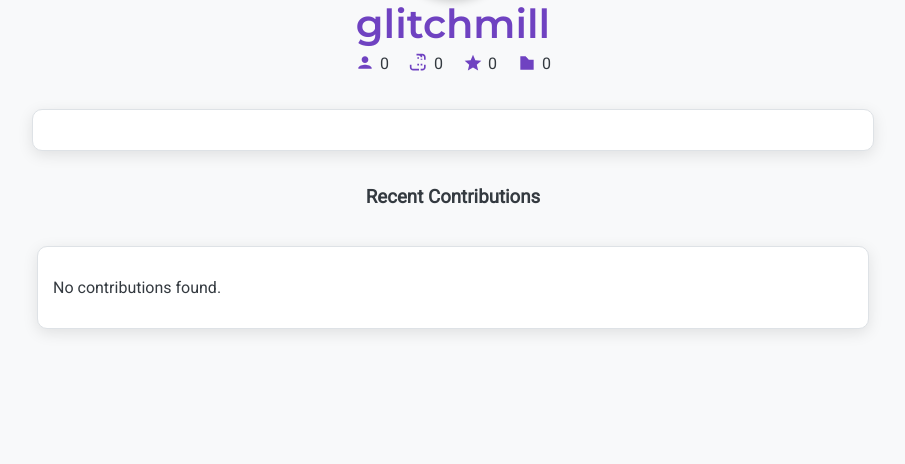
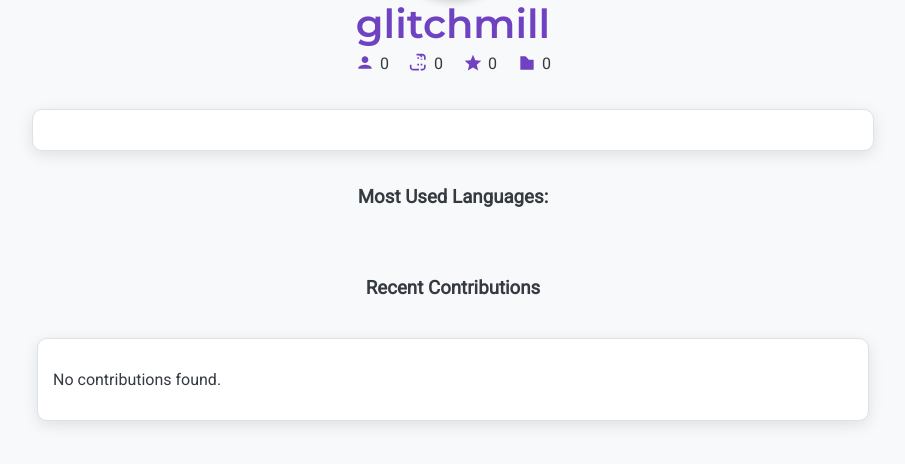
Before and after one commit to GlitchMill/guitarr, a Flask app: page / in a window 1280 px wide. Shown: the part 147-611 px from the top of the page, without its empty margins (187-1092 px from the left). Run offline with Flask 3, Linux system fonts and the light colour scheme; data that the repository does not hold is empty.

Commit message:
feat: we have most used languages now

```diff
--- a/app.py
+++ b/app.py
@@ -16,6 +16,36 @@ def load_config():
 # Cache for storing README content
 readme_cache = {}
 CACHE_TIMEOUT = 3600  # Cache timeout in seconds (1 hour)
+
+def fetch_user_languages(username):
+    repos_url = f"https://api.github.com/users/{username}/repos"
+
+    try:
+        repos_response = requests.get(repos_url, timeout=10)
+        repos_response.raise_for_status()
+        repos_data = repos_response.json()
+
+        language_count = {}
+        for repo in repos_data:
+            # Skip private and archived repositories
+            if repo.get('private') or repo.get('archived'):
+                continue
+
+            # Get the languages used in the repository
+            languages_url = repo.get('languages_url')
+            languages_response = requests.get(languages_url, timeout=10)
+            languages_response.raise_for_status()
+            languages_data = languages_response.json()
+
+            # Update language count (just keep the language names)
+            for language in languages_data.keys():
+                language_count[language] = language_count.get(language, 0) + 1  # Count occurrences
+
+        # Sort languages by count of occurrences
+        most_used_languages = sorted(language_count.items(), key=lambda x: x[1], reverse=True)
+        return [lang for lang, _ in most_used_languages[:5]]  # Get the top 5 languages without bytes
+    except requests.exceptions.RequestException:
+        return []
 
 def fetch_user_data(username):
     user_url = f"https://api.github.com/users/{username}"
@@ -36,12 +66,16 @@ def fetch_user_data(username):
         total_stars = sum(repo.get('stargazers_count', 0) for repo in repos_data)
         open_repos_count = sum(1 for repo in repos_data if not repo.get('private') and not repo.get('archived'))
 
+        # Fetch most used languages
+        most_used_languages = fetch_user_languages(username)
+
         return {
             'avatar_url': user_data.get('avatar_url', 'default_avatar.png'),
             'followers': user_data.get('followers', 0),
             'following': user_data.get('following', 0),
             'stars': total_stars,
-            'open_repos': open_repos_count  # Include open repos count
+            'open_repos': open_repos_count,
+            'most_used_languages': most_used_languages
         }
     except requests.exceptions.RequestException:
         return {
@@ -49,7 +83,8 @@ def fetch_user_data(username):
             'followers': 0,
             'following': 0,
             'stars': 0,
-            'open_repos': 0  # Default open repos value in case of an error
+            'open_repos': 0,
+            'most_used_languages': []
         }
 
 
@@ -172,8 +207,10 @@ def index():
         following=user_data['following'],
         stars=user_data['stars'],  # Include stars count
         open_repos=user_data['open_repos'],  # Include open repos count
+        most_used_languages=user_data['most_used_languages'],  # Include most used languages
         contributions=contributions
     )
+
 
 
 
--- a/templates/index.html
+++ b/templates/index.html
@@ -62,6 +62,13 @@
 
     <pre id="readmeContent"><div class="loading">Loading README...</div></pre>
 
+    <h3>Most Used Languages:</h3>
+    <ul>
+        {% for language in most_used_languages %}
+            <li>{{ language }}</li>
+        {% endfor %}
+    </ul>
+
     <h3>Recent Contributions</h3>
     <div class="contributions">
       {% if contributions %}
```
